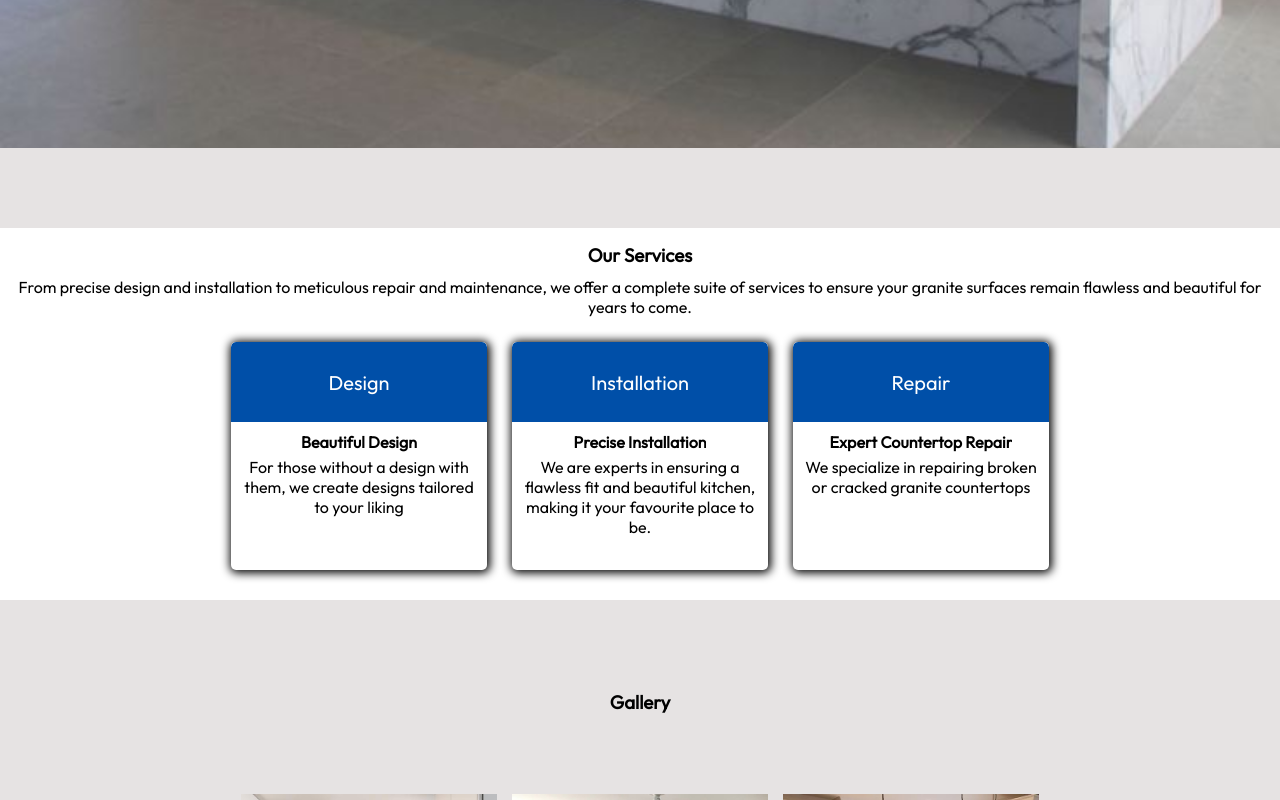
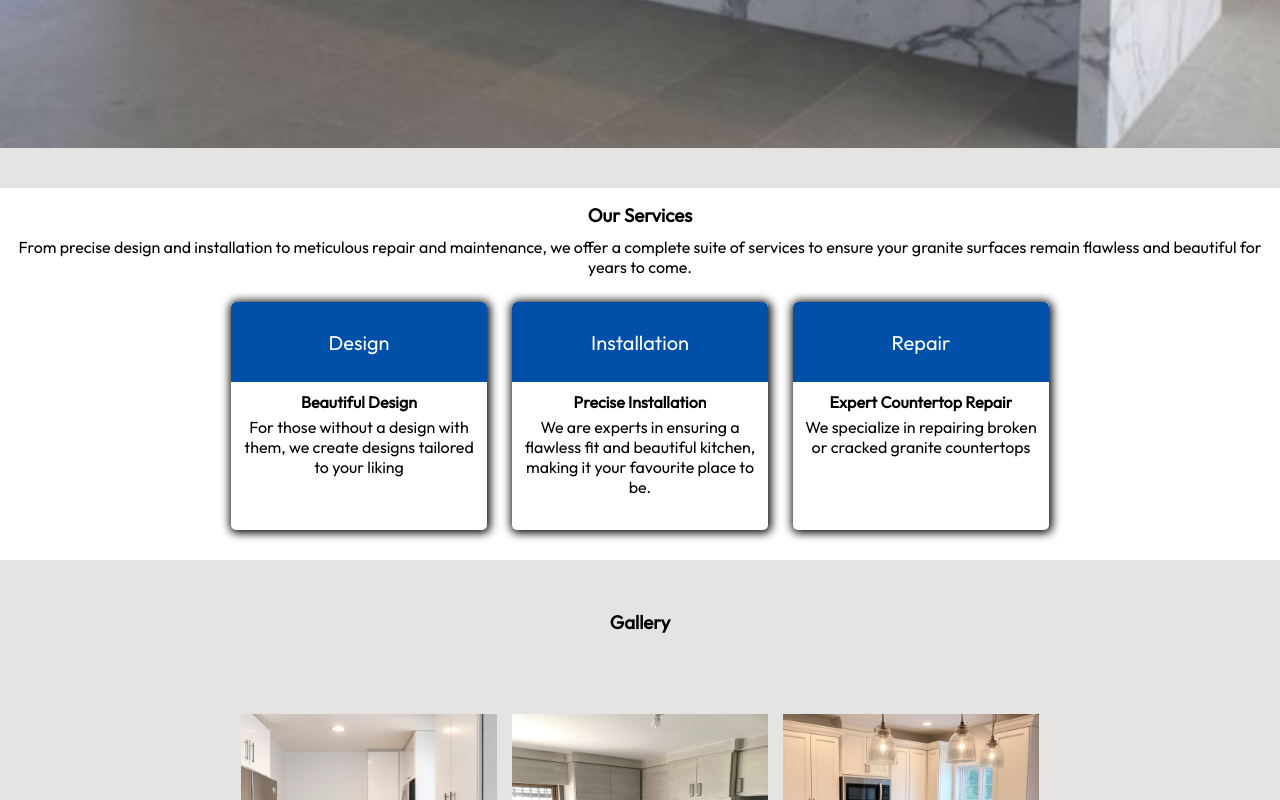
Before and after one commit to KhomunalaThendo/JJ-Mabons, a plain HTML site: page index.html in a window 1280 px wide. Shown: the part 652-1452 px from the top of the page. Drawn offline with Linux system fonts and the light colour scheme.

Commit message:
Update style.css

```diff
--- a/style.css
+++ b/style.css
@@ -106,7 +106,7 @@ h3{
     text-align: center;
 }
 #services{
-    margin: 10vh 0;
+    margin: 5vh 0;
     padding: 15px ;
     text-align: center;
     display: flex;
@@ -270,6 +270,7 @@ font-size:17px;
         border-radius: 5px;
     }
     #services{
+        margin:5vh 0;
         padding: 15px 5px;
         text-align: center;
         display: flex;
```
